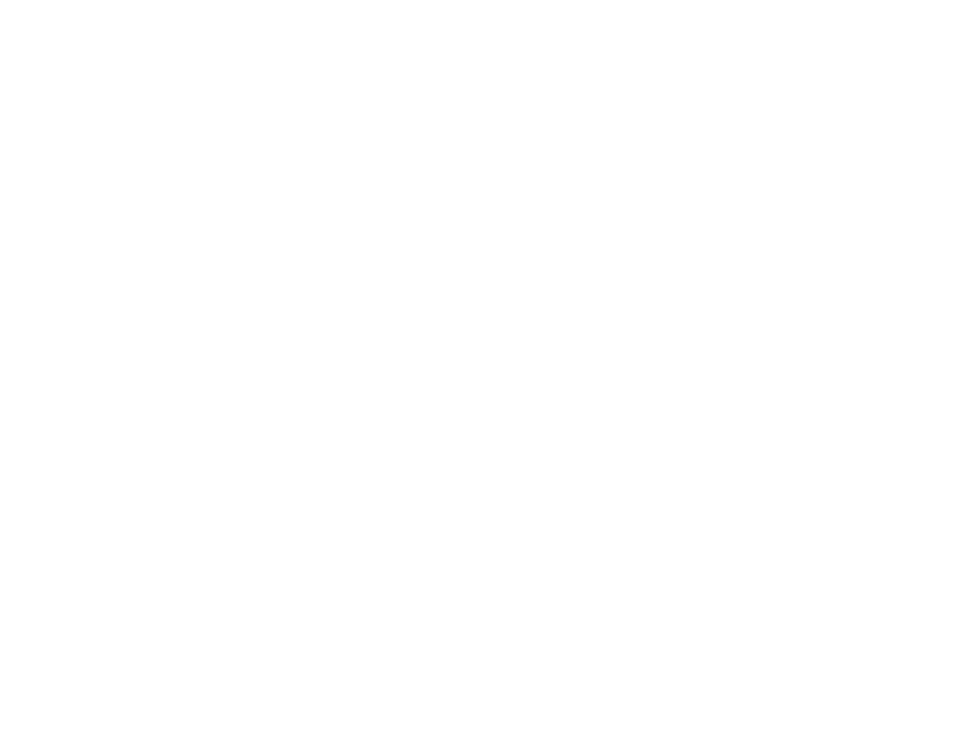
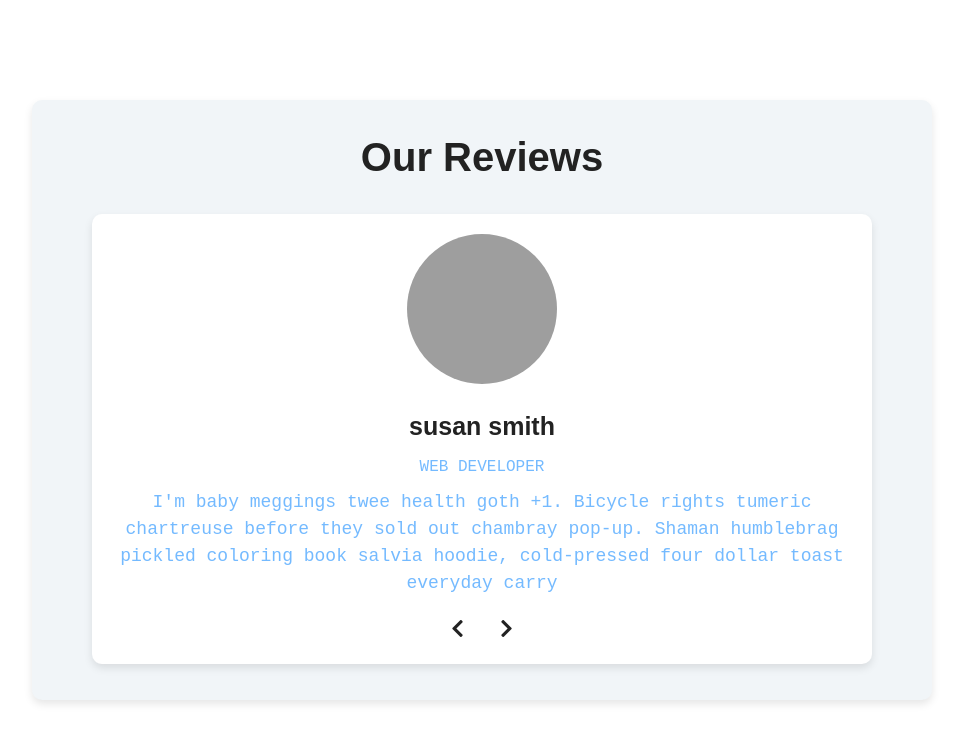
Before and after one commit to Hayotbek-Turgunov/reviews, a plain HTML site: page index.html in a window 1280 px wide. Shown: the whole page, without its empty margins (158-1121 px from the left). Drawn offline with Linux system fonts and the light colour scheme; grey boxes are pictures that could not be loaded.

Commit message:
End of project

```diff
--- a/css/styles.css
+++ b/css/styles.css
@@ -1,34 +1,35 @@
-html{
+html {
   box-sizing: border-box;
   height: 100%;
   scroll-behavior: smooth;
 }
+
 *,
 *::before,
-*::after{
-  box-sizing:inherit ;
+*::after {
+  box-sizing: inherit;
 }
 
-body{
+body {
   display: flex;
   flex-direction: column;
   height: 100%;
   padding: 0;
   margin: 0;
-  font-family: "Arial",sans-serif;
+  font-family: "Arial", sans-serif;
   font-size: 16px;
   line-height: 1.5;
   background-color: #fff;
   color: #222;
 }
 
-img{
+img {
   max-width: 100%;
   height: auto;
 }
 
 /* CONTAINER */
-.container{
+.container {
   width: 100%;
   max-width: 1200px;
   padding-left: 50px;
@@ -39,6 +40,84 @@ img{
 
 
 /* MAIN-CONTENT */
-.main-content{
-  flex-grow:1;
+.main-content {
+  flex-grow: 1;
+  display: flex;
+  justify-content: center;
+  align-items: center;
 }
+
+.main-card-wrapper {
+  width: 900px;
+  height: 600px;
+  padding: 0px 60px;
+  text-align: center;
+  background-color: #f1f5f8;
+  border-radius: 10px;
+  box-shadow: 0px 4px 8px rgba(0, 0, 0, 0.1);
+  transition: 0.3 all linear;
+}
+
+.main-card-wrapper h1 {
+  font-size: 40px;
+  color: #222;
+}
+
+.main-card {
+  border-radius: 10px;
+  text-align: center;
+  padding: 20px 20px;
+  background-color: #fff;
+  box-shadow: 0px 4px 8px rgba(0, 0, 0, 0.1);
+  transition: 0.3s all linear;
+
+}
+
+.main-card-img-wrapper {
+  width: 150px;
+  height: 150px;
+  border-radius: 50%;
+  margin: 0 auto;
+  margin-bottom: 1.5rem;
+}
+
+.main-card-img {
+  width: 100%;
+  height: 100%;
+  display: block;
+  object-fit: cover;
+  border-radius: 50%;
+}
+
+#author {
+  margin-top: 0;
+  margin-bottom: 10px;
+  font-size: 25px;
+}
+
+#job {
+  text-transform: uppercase;
+  color: rgba(30, 143, 255, 0.616);
+  margin-top: 0;
+  margin-bottom: 10px;
+  font-family: monospace;
+}
+
+#info {
+  margin-top: 0;
+  font-size: 18px;
+  font-weight: 500;
+  color: rgba(30, 143, 255, 0.616);
+  font-family: monospace;
+}
+
+.prev-btn,
+.next-btn {
+  color: var(--clr-primary-7);
+  font-size: 1.25rem;
+  background: transparent;
+  border-color: transparent;
+  margin: 0 0.5rem;
+  transition: 0.3s all linear;
+  cursor: pointer;
+}
--- a/index.html
+++ b/index.html
@@ -1,17 +1,52 @@
 <!DOCTYPE html>
 <html lang="en">
+
 <head>
   <meta charset="UTF-8">
   <meta http-equiv="X-UA-Compatible" content="IE=edge">
   <meta name="viewport" content="width=device-width, initial-scale=1.0">
+  <title>Document</title>
+  <!-- Font -awesome -->
+  <link rel="stylesheet" href="https://cdnjs.cloudflare.com/ajax/libs/font-awesome/5.14.0/css/all.min.css" />
+  <!-- STYLES -->
 
-  <!-- STYLES -->
-  <title>Document</title>
   <link rel="stylesheet" href="./css/necolas.github.io_normalize.css_8.0.1_normalize.css">
   <link rel="stylesheet" href="./css/styles.css">
 </head>
+
 <body>
+  <!-- Main-content -->
+  <main class="main-content">
+    <div class="main-card-wrapper">
+      <h1>Our Reviews</h1>
+      <div class="main-card">
+        <div class="main-card-img-wrapper">
+          <img class="main-card-img"
+            src="https://images.unsplash.com/photo-1601004890684-d8cbf643f5f2?q=80&w=1000&auto=format&fit=crop&ixlib=rb-4.0.3&ixid=M3wxMjA3fDB8MHxleHBsb3JlLWZlZWR8Mnx8fGVufDB8fHx8fA%3D%3D"
+            alt="">
+        </div>
+        <h4 id="author">Susan with</h4>
+        <p id="job">web devoloper</p>
+        <p id="info">Lorem ipsum dolor sit amet consectetur adipisicing elit. Dolore iusto reiciendis dolorum voluptatem
+          tempora
+          numquam quisquam aut veritatis quasi totam.</p>
+
+        <!-- main-card-button-container -->
+        <div class="button-container">
+          <button class="prev-btn">
+            <i class="fas fa-chevron-left"></i>
+          </button>
+          <button class="next-btn">
+            <i class="fas fa-chevron-right"></i>
+          </button>
+        </div>
+      </div>
+    </div>
+  </main>
+
+
 
   <script src="./js/main.js"></script>
 </body>
+
 </html>
--- a/js/main.js
+++ b/js/main.js
@@ -0,0 +1,82 @@
+// local reviews data
+const reviews = [
+    {
+        id: 1,
+        name: 'susan smith',
+        job: 'web developer',
+        img: 'https://www.course-api.com/images/people/person-1.jpeg',
+        text: "I'm baby meggings twee health goth +1. Bicycle rights tumeric chartreuse before they sold out chambray pop-up. Shaman humblebrag pickled coloring book salvia hoodie, cold-pressed four dollar toast everyday carry",
+    },
+    {
+        id: 2,
+        name: 'anna johnson',
+        job: 'web designer',
+        img: 'https://www.course-api.com/images/people/person-2.jpeg',
+        text: 'Helvetica artisan kinfolk thundercats lumbersexual blue bottle. Disrupt glossier gastropub deep v vice franzen hell of brooklyn twee enamel pin fashion axe.photo booth jean shorts artisan narwhal.',
+    },
+    {
+        id: 3,
+        name: 'peter jones',
+        job: 'intern',
+        img: 'https://www.course-api.com/images/people/person-4.jpeg',
+        text: 'Sriracha literally flexitarian irony, vape marfa unicorn. Glossier tattooed 8-bit, fixie waistcoat offal activated charcoal slow-carb marfa hell of pabst raclette post-ironic jianbing swag.',
+    },
+    {
+        id: 4,
+        name: 'bill anderson',
+        job: 'the boss',
+        img: 'https://www.course-api.com/images/people/person-3.jpeg',
+        text: 'Edison bulb put a bird on it humblebrag, marfa pok pok heirloom fashion axe cray stumptown venmo actually seitan. VHS farm-to-table schlitz, edison bulb pop-up 3 wolf moon tote bag street art shabby chic. ',
+    },
+];
+
+
+
+const img = document.querySelector('.main-card-img');
+const author = document.getElementById('author');
+const job = document.getElementById('job');
+const info = document.getElementById('info');
+
+
+
+const prevBtn = document.querySelector('.prev-btn');
+const nextBtn = document.querySelector('.next-btn');
+
+window.addEventListener('DOMContentLoaded', function () {
+    const item = reviews[currentItem];
+    img.src = item.img;
+    author.textContent = item.name;
+    job.textContent = item.job;
+    info.textContent = item.text;
+});
+
+let currentItem = 0;
+
+
+function showPerson(person) {
+    const item = reviews[person];
+    img.src = item.img;
+    author.textContent = item.name;
+    job.textContent = item.job;
+    info.textContent = item.text;
+    console.log(currentItem)
+
+}
+
+
+nextBtn.addEventListener('click', function () {
+    currentItem++;
+    if (currentItem > reviews.length - 1) {
+        currentItem = 0;
+    }
+    showPerson(currentItem);
+})
+
+prevBtn.addEventListener('click', function () {
+    currentItem--;
+    if (currentItem < 0) {
+        currentItem = reviews.length - 1;
+    }
+    showPerson(currentItem);
+
+})
```
Lines whose indentation alone changed are shown as unchanged.
